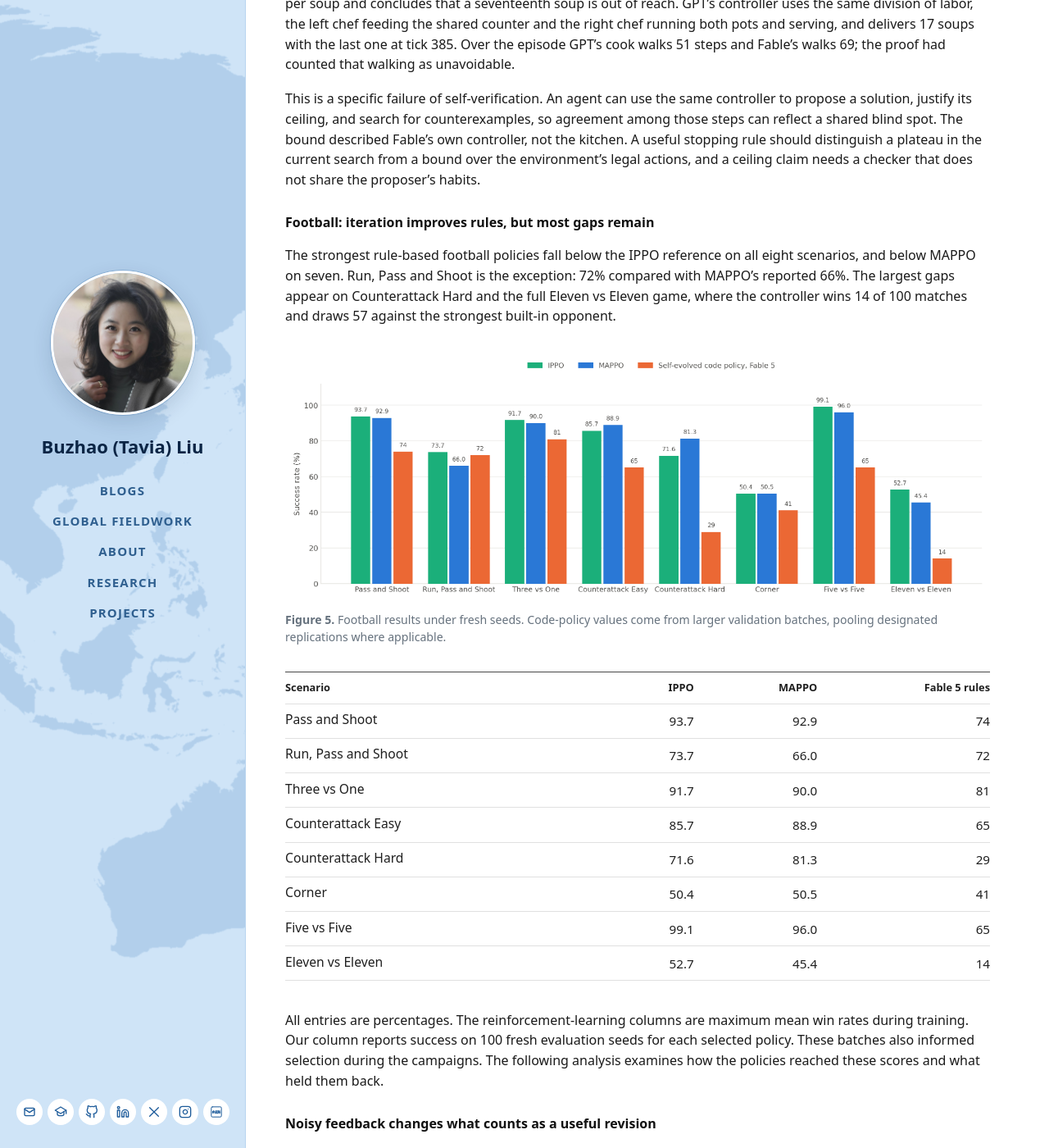
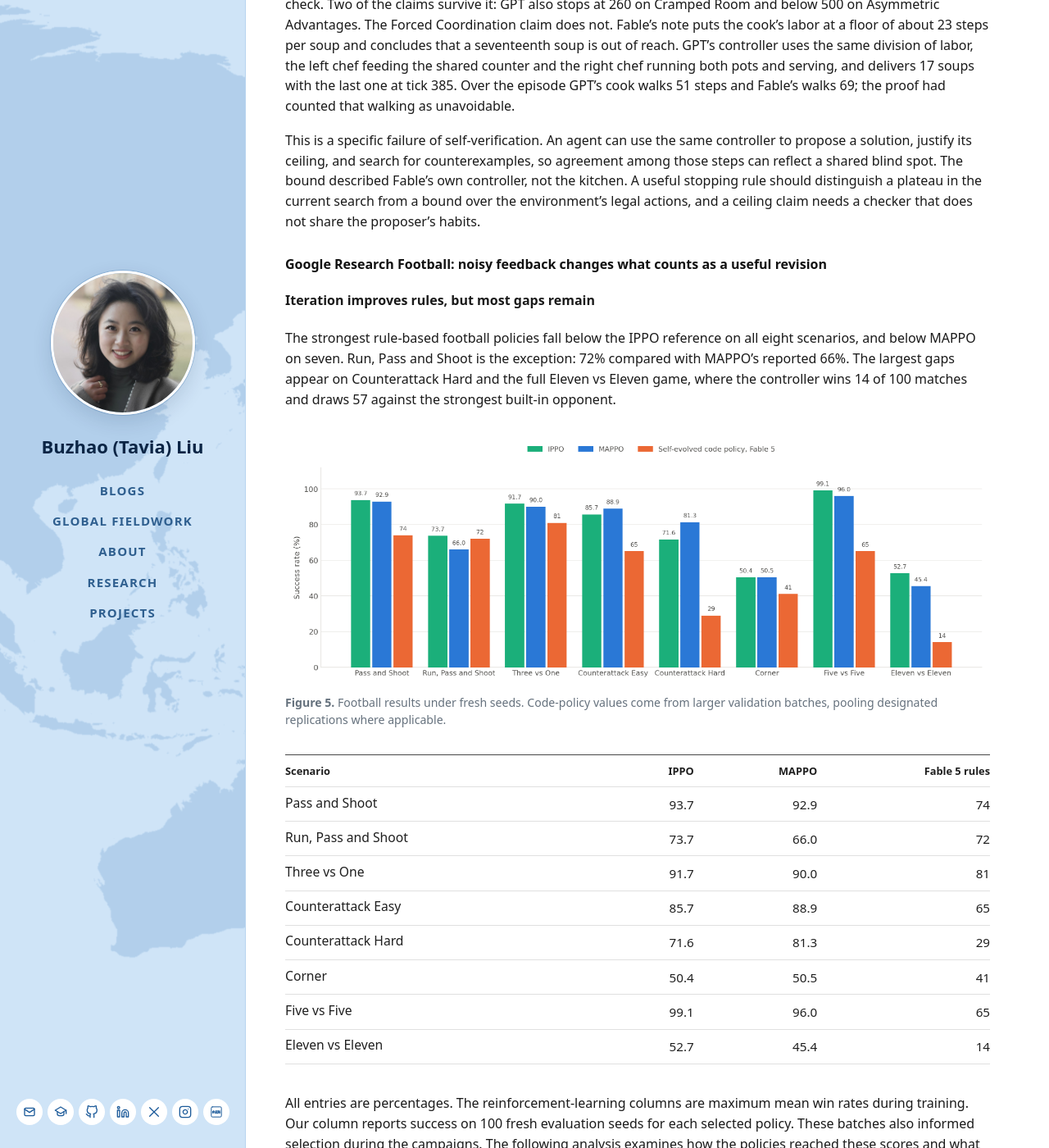
Before and after one commit to tavia-liu/tavia-liu.github.io, a Jekyll site: the page built from _posts/2026-10-31-self-improving-code-as-policies.md, in a window 1280 px wide and 1400 px high, scrolled down 4641 px. Shown: the whole window at 82% size. Built offline with Jekyll 4.4.1, drawn with Linux system fonts in a browser that asks for light colours; some of the changed text lies outside the part shown.

Commit message:
Results and Analysis: two parts, Overcooked and Football

```diff
--- a/_posts/2026-10-31-self-improving-code-as-policies.md
+++ b/_posts/2026-10-31-self-improving-code-as-policies.md
@@ -84,7 +86,7 @@
 
 Each model opens with a zero-reward policy on one layout. GPT's first Cramped Room controller spends the episode on interactions that accomplish nothing; Fable's first two Coordination Ring controllers lock both chefs onto the same tile of the ring. Both recover within three rounds, and from there the curves climb in steps of one or two soups as the controllers change shape.
 
-### How the agents found the schedules
+#### How the agents found the schedules
 
 The campaigns pass through three increasingly explicit representations of coordination.
 
@@ -101,13 +103,15 @@
 
 The important shift is what gets improved. Early rounds modify the controller directly. Later rounds improve a model and a search procedure that produce controllers. In a deterministic kitchen a model fitted to the traces predicts the evaluator exactly, so a plan found offline survives the official evaluation unchanged. That property is what turns coordination into search, and it is the property football lacks.
 
-### A plateau becomes a proof
+#### A plateau becomes a proof
 
 Fable closes four of its five campaigns with an argument that its score is the ceiling: 260 on Cramped Room is "proven optimal", 500 on Asymmetric Advantages is "triple-confirmed", Coordination Ring has a "hard cap" near 20 deliveries, and 320 on Forced Coordination is "near the ceiling for this architecture". The GPT campaigns provide a check. Two of the claims survive it: GPT also stops at 260 on Cramped Room and below 500 on Asymmetric Advantages. The Forced Coordination claim does not. Fable's note puts the cook's labor at a floor of about 23 steps per soup and concludes that a seventeenth soup is out of reach. GPT's controller uses the same division of labor, the left chef feeding the shared counter and the right chef running both pots and serving, and delivers 17 soups with the last one at tick 385. Over the episode GPT's cook walks 51 steps and Fable's walks 69; the proof had counted that walking as unavoidable.
 
 This is a specific failure of self-verification. An agent can use the same controller to propose a solution, justify its ceiling, and search for counterexamples, so agreement among those steps can reflect a shared blind spot. The bound described Fable's own controller, not the kitchen. A useful stopping rule should distinguish a plateau in the current search from a bound over the environment's legal actions, and a ceiling claim needs a checker that does not share the proposer's habits.
 
-### Football: iteration improves rules, but most gaps remain
+### Google Research Football: noisy feedback changes what counts as a useful revision
+
+#### Iteration improves rules, but most gaps remain
 
 The strongest rule-based football policies fall below the IPPO reference on all eight scenarios, and below MAPPO on seven. Run, Pass and Shoot is the exception: 72% compared with MAPPO's reported 66%. The largest gaps appear on Counterattack Hard and the full Eleven vs Eleven game, where the controller wins 14 of 100 matches and draws 57 against the strongest built-in opponent.
 
@@ -159,7 +163,7 @@
 
 An outcome-prediction experiment gives another view of the difficulty. In Three vs One, an MLP trained on 1,200 seeds predicts success from an early observation and one of eight tactical options. Held-out classification accuracy is 69.2%, compared with a 68.3% majority baseline. Its selected policy scores 76% on 100 fresh seeds, below the 80% validated leader. That feature set and training procedure recover little predictive signal about the later outcome; the result directs attention toward richer control and training across trajectories.
 
-### The evaluator shapes what the loop learns
+#### The evaluator shapes what the loop learns
 
 We first evaluated football on fixed development seeds. This made it possible to improve a particular trajectory until it succeeded. Transfer to other seeds told a different story.
 
```
Also changed, not shown: other parts of _posts/2026-10-31-self-improving-code-as-policies.md (+4 -2 lines).
